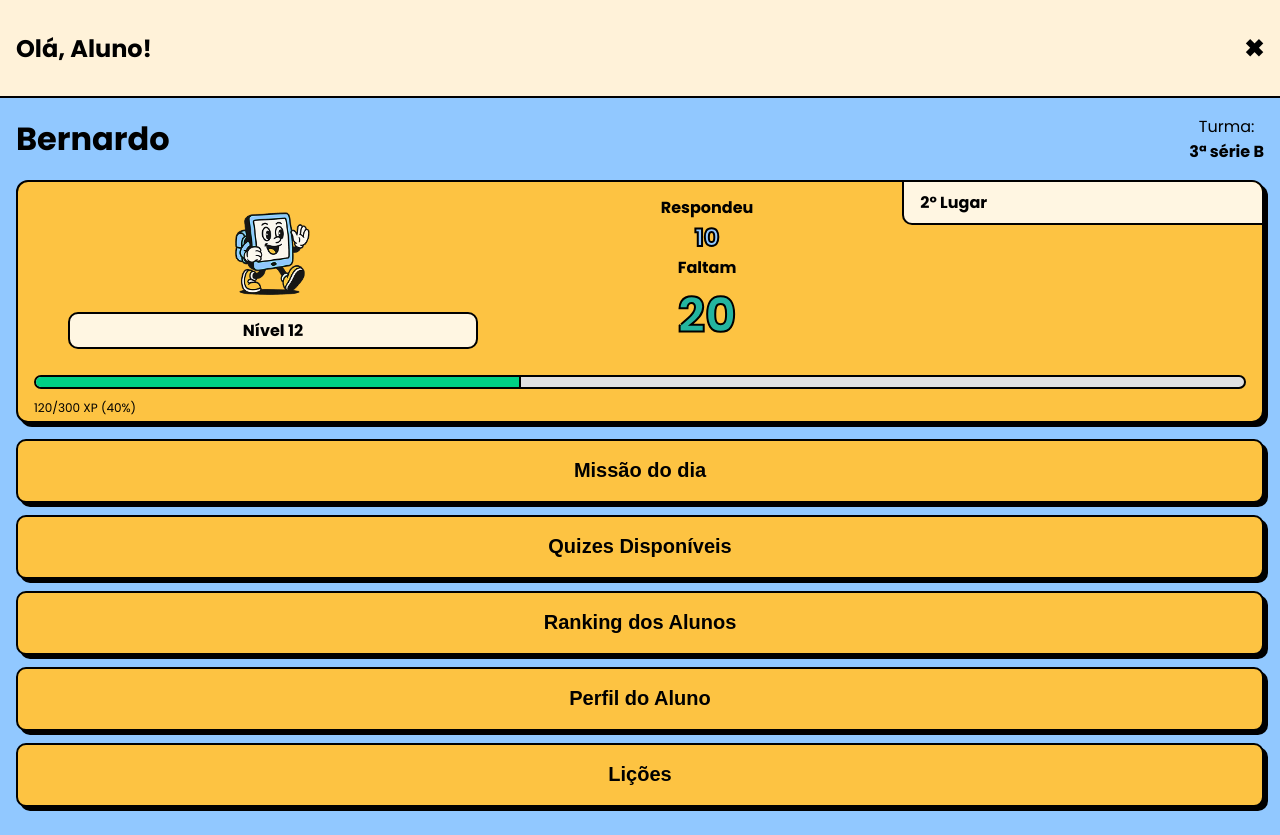
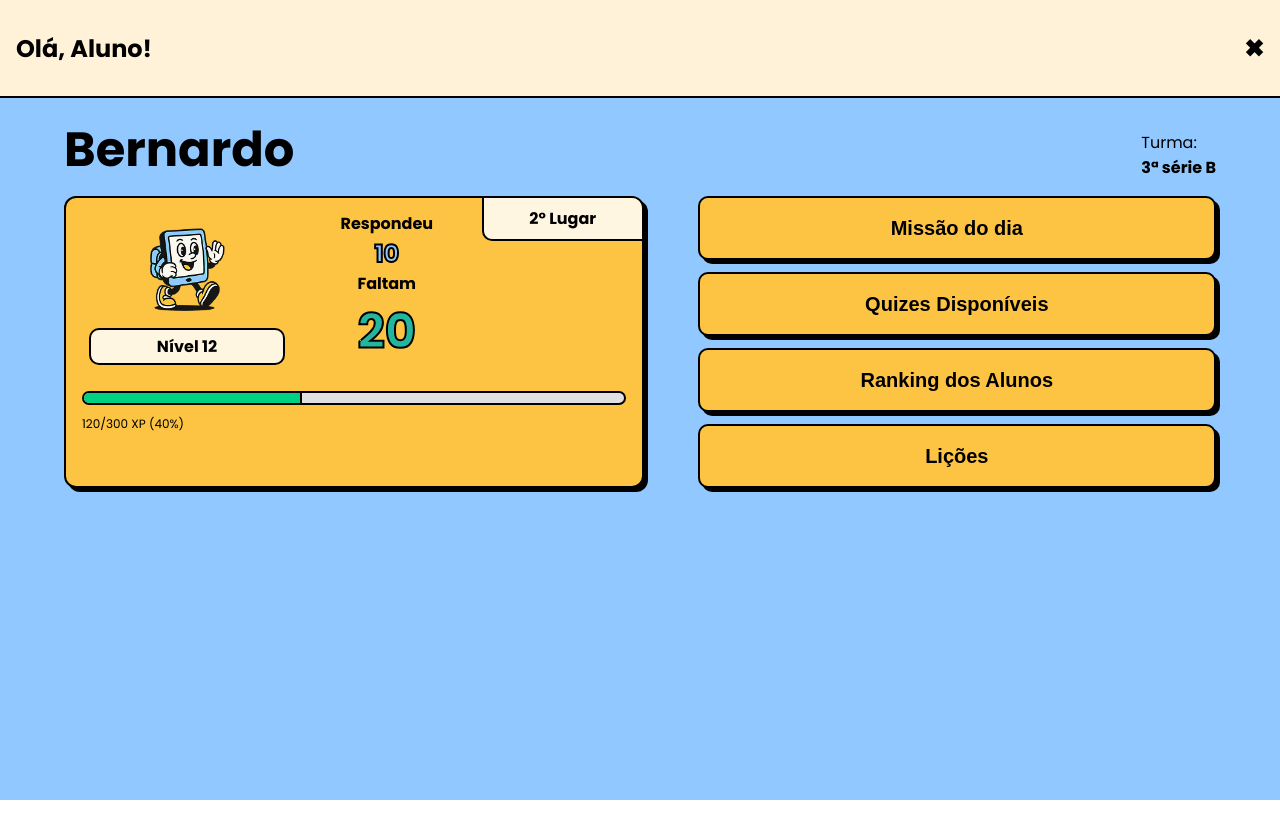
Before and after one commit to BernardoS/responde-ai, a React (Vite) app: page /aluno/perfil in a window 1280 px wide. After the commit the page ends 800 px from the top, so only its background shows below. Built offline with nearby package versions, Linux system fonts and the light colour scheme.

Commit message:
Tela do Aluno Desktop

```diff
--- a/src/pages/StudentProfile/index.tsx
+++ b/src/pages/StudentProfile/index.tsx
@@ -1,5 +1,6 @@
 import {
     Button,
+    ButtonsContainer,
     Card,
     Container,
     Level,
@@ -62,12 +63,12 @@ const AreaAluno = () => {
                     </XPBar>
                     <XPText>120/300 XP (40%)</XPText>
                 </Card>
-
-                <Button>Missão do dia</Button>
-                <Button>Quizes Disponíveis</Button>
-                <Button>Ranking dos Alunos</Button>
-                <Button>Perfil do Aluno</Button>
-                <Button>Lições</Button>
+                <ButtonsContainer>
+                    <Button>Missão do dia</Button>
+                    <Button>Quizes Disponíveis</Button>
+                    <Button>Ranking dos Alunos</Button>
+                    <Button>Lições</Button>
+                </ButtonsContainer>
             </ProfileBody>
 
         </Container>
--- a/src/pages/StudentProfile/style.tsx
+++ b/src/pages/StudentProfile/style.tsx
@@ -1,4 +1,5 @@
 import styled from "styled-components";
+import { device } from "../../utils/layoutBreakpoints";
 
 export const Container = styled.div`
   background-color: #91C8FF;
@@ -23,16 +24,34 @@ export const ProfileHeader = styled.div`
 
 export const ProfileBody = styled.div`
     display: flex;
+    flex-direction: row;
+    flex-wrap: wrap;
+    justify-content: space-between;
+    padding: 16px 64px;
+
+    @media ${device.desktop} {
       padding: 16px;
       flex-direction: column;
+    }
 `
 
 export const StudentInfo = styled.div`
    display: flex;
    flex-direction:row;
+   width: 100%;
    justify-content: space-between;
+
+   h2{
+    font-size: 48px;
+    font-weight: bold;
+    margin: unset;
+   }
+
+
+    @media ${device.desktop} {
       align-items: center;
       flex-wrap: wrap;
+      margin:unset;
       h2{
         font-size: 32px;
         font-weight: bold;
@@ -42,14 +61,21 @@ export const StudentInfo = styled.div`
         text-align: center;
         margin: unset;
       }
+    }
+
 `
 
 export const Card = styled.div`
   background-color: #FDC342;
   border-radius: 12px;
-  margin: 16px 0;
   box-shadow: 4px 4px 0px #000;
   border: 2px solid #000000;
+  width: 50%;
+
+  @media ${device.desktop} {
+    width: 100%;
+    margin: 16px 0;
+  }
 `;
 
 export const StudentStatus = styled.div`
@@ -143,16 +169,21 @@ export const Button = styled.button`
   font-weight: 800;
   width: 100%;
   padding: 12px;
-  margin-bottom: 12px;
   border: none;
   border-radius: 10px;
   box-shadow: 4px 4px 0px #000;
   cursor: pointer;
   border: 2px solid #000000;
   height: 64px;
+
   &:hover {
     background-color: #ffd966;
   }
+
+  @media ${device.desktop} {
+    width: 100%;
+  }
+
 `;
 
 export const RankingContainer = styled.div`
@@ -170,4 +201,14 @@ export const RankingContainer = styled.div`
     text-align: center;
     font-weight: bold;
     margin-left: 16px;
+    justify-content: center;
 `
+export const ButtonsContainer = styled.div`
+    display: flex;
+    flex-direction: column;
+    width: 45%;
+    gap: 12px;
+    @media ${device.desktop} {
+        width: 100%;
+    }
+`
```
Lines whose indentation alone changed are shown as unchanged.
